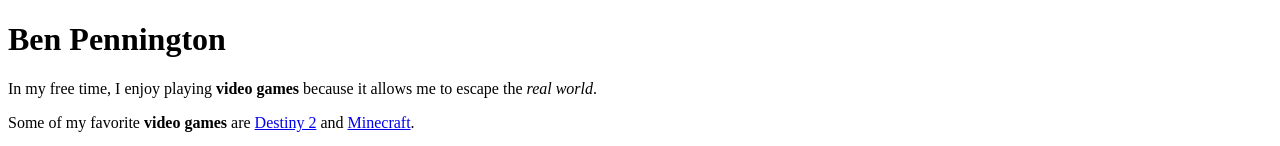
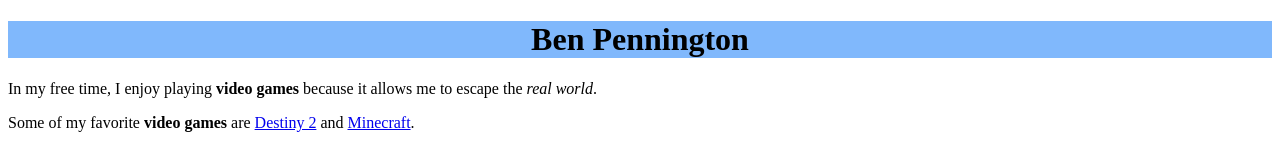
Before and after one commit to BenPennington692/BenPennington692.github.io, a plain HTML site: page index.html in a window 1280 px wide. Shown: the top 146 px of the page. Drawn offline with Linux system fonts and the light colour scheme; grey boxes are pictures that could not be loaded.

Commit message:
Attempted Fixed connection between CSS and HTML v3

```diff
--- a/index.html
+++ b/index.html
@@ -1,7 +1,7 @@
 <!DOCTYPE html>
 <html lang="en-US">
   <head>
-    <link href="index.css" rel="style" type="text/css">
+    <link href="index.css" rel="stylesheet" type="text/css">
     <meta charset="utf-8" />
     <title>Ben Pennington</title>
   </head>
```
